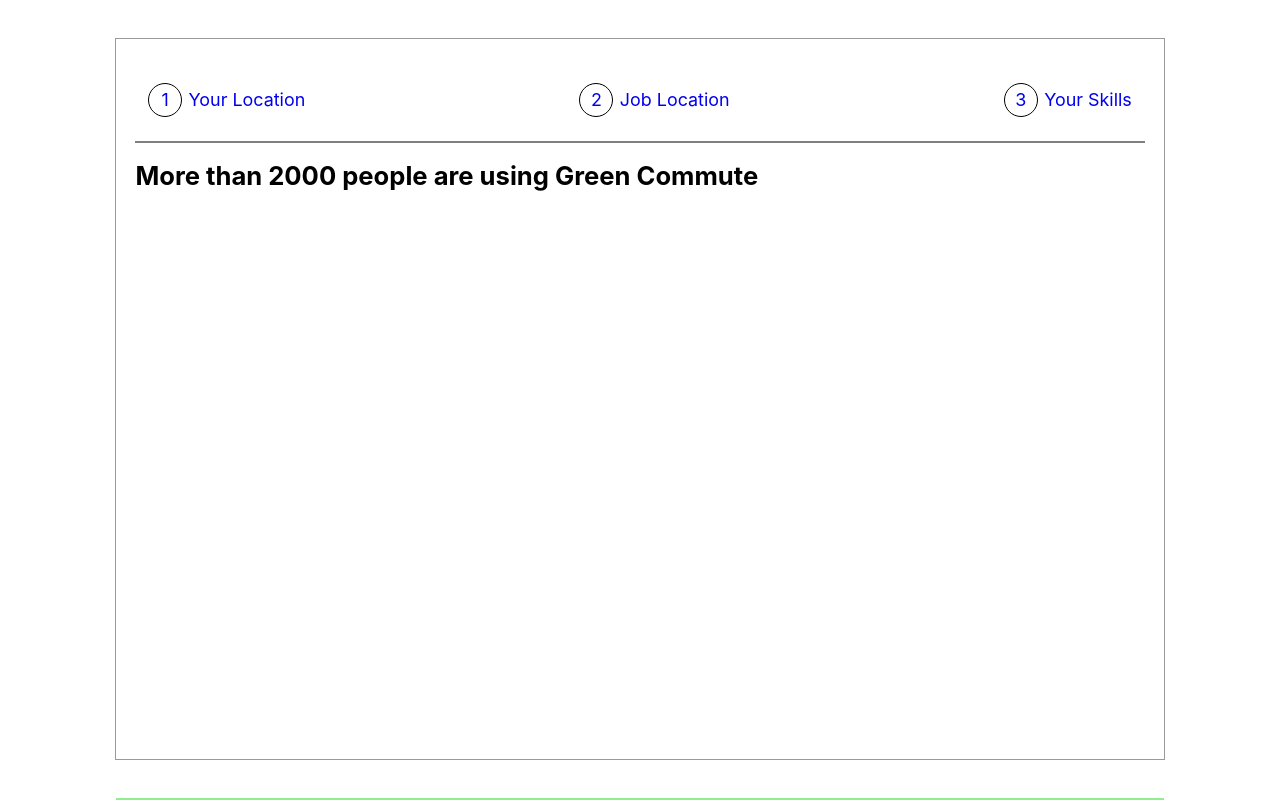
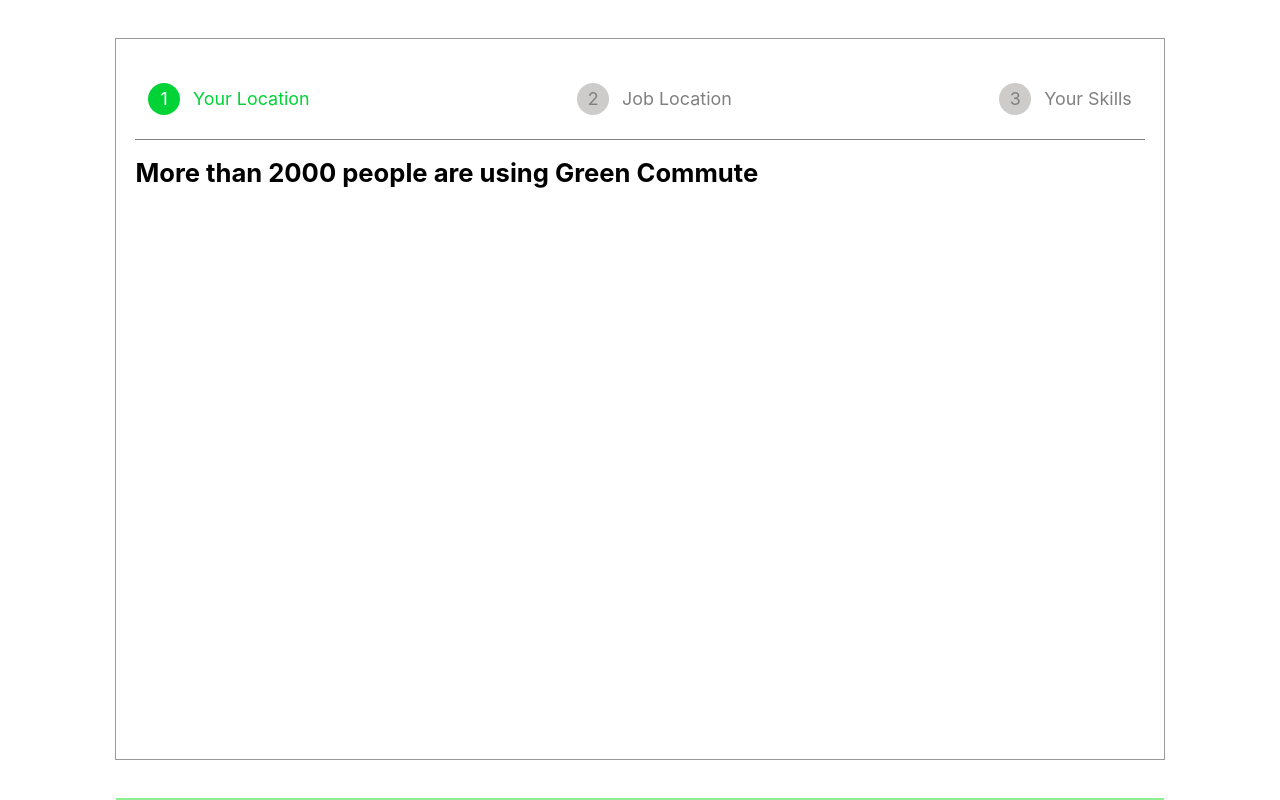
Before and after one commit to Balaraju164/Practice, a React (Create React App) app: page / in a window 1280 px wide. Shown: the top 800 px of the page. Built offline with nearby package versions, Linux system fonts and the light colour scheme.

Commit message:
zeomoso changes on css

```diff
--- a/src/Zemoso_components/YourLocation.js
+++ b/src/Zemoso_components/YourLocation.js
@@ -8,7 +8,7 @@
             <div className='row'>
             <div className='row1'>
                 <div className='content'>
-                <CheckOutSteps step1 step2 step3 />
+                <CheckOutSteps step1   />
                 <h1>More than 2000 people are using Green Commute</h1>
                 </div>
             </div>
--- a/src/Zemoso_components/checkoutSteps.css
+++ b/src/Zemoso_components/checkoutSteps.css
@@ -1,6 +1,6 @@
 .navbar {
   padding: 0.5rem 1rem;
-  border-bottom: 0.2rem solid gray;
+  border-bottom: 0.1rem solid gray;
   display: flex;
   justify-content: space-between;
   align-items: center;
@@ -10,9 +10,6 @@
   text-decoration: none;
   text-transform: capitalize;
   font-size: 1.4rem;
-}
-
-.navbar a:hover {
   color: rgb(1, 211, 54);
 }
 
@@ -28,13 +25,24 @@
   height: 2.5rem;
   width: 2.5rem;
   line-height: 2.5rem;
-  border: 1px solid black;
   border-radius: 50%;
   text-align: center;
-  margin-right: 0.5rem;
+  margin-right: 1rem;
 }
 
-.navbar a:hover > .number {
+.navbar .number1 {
+  display: inline-block;
+  font-size: 1.4rem;
+  height: 2.5rem;
+  width: 2.5rem;
+  line-height: 2.5rem;
+  border-radius: 50%;
+  text-align: center;
+  margin-right: 1rem;
+  background: rgb(206, 203, 203);
+}
+
+.navbar a > .number {
   background-color: rgb(1, 211, 54);
   color: white;
 }
--- a/src/Zemoso_components/checkoutSteps.js
+++ b/src/Zemoso_components/checkoutSteps.js
@@ -4,9 +4,9 @@
 const CheckOutSteps = ({step1,step2,step3}) => {
     return (
         <nav className='navbar'>
-                {step1?(<a href='#'><p className='number'>1</p>Your location</a>):<a href='#' className='disabled'>Your location</a>}
-                {step2?(<a href='#'><p className='number'>2</p>Job Location</a>):<a href='#' className='disabled'>Job Location</a>}
-                {step3?(<a href='#'><p className='number'>3</p>Your skills</a>):<a href='#' className='disabled'>Your skills</a>}
+                {step1?(<a href='#'><p className='number'>1</p>Your location</a>):<a href='#' className='disabled'><p className='number1'>1</p>Your location</a>}
+                {step2?(<a href='#'><p className='number'>2</p>Job Location</a>):<a href='#' className='disabled'><p className='number1'>2</p>Job Location</a>}
+                {step3?(<a href='#'><p className='number'>3</p>Your skills</a>):<a href='#' className='disabled'><p className='number1'>3</p>Your skills</a>}
         </nav>
     )
 }
```
